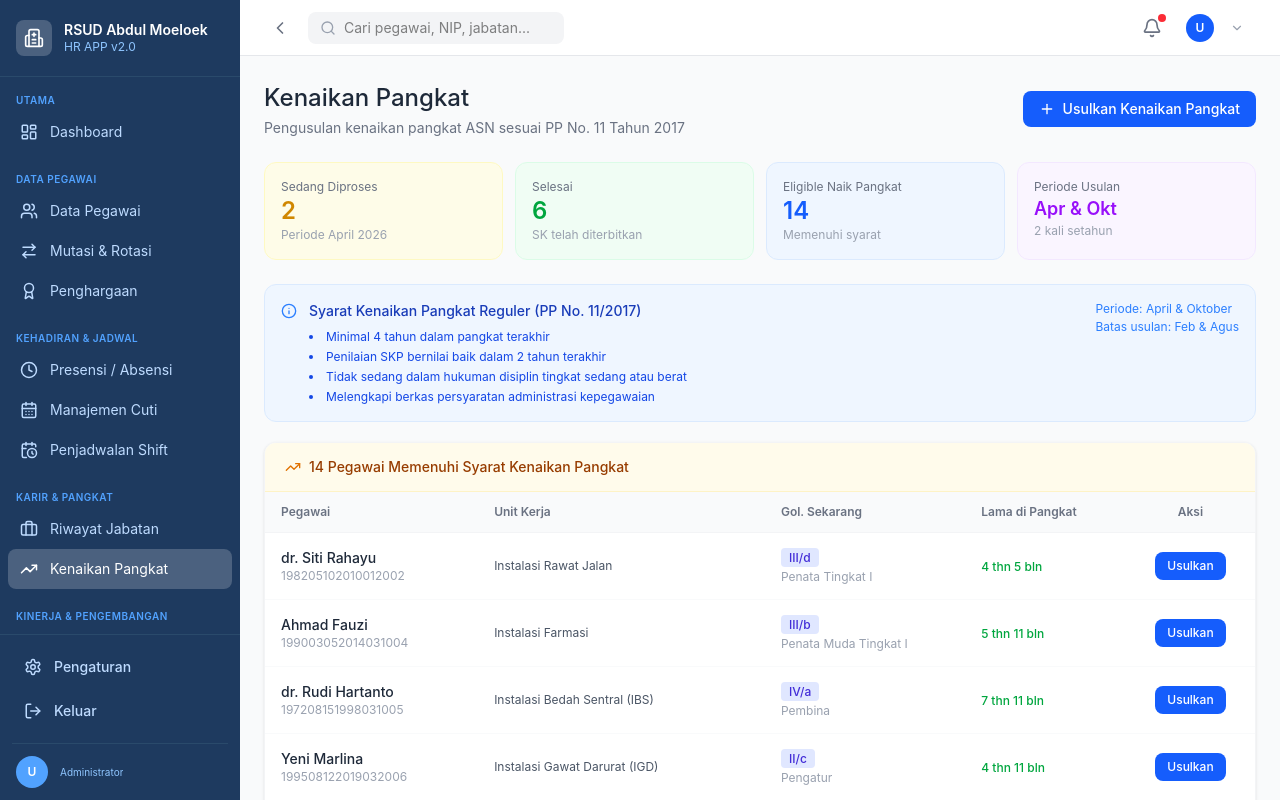
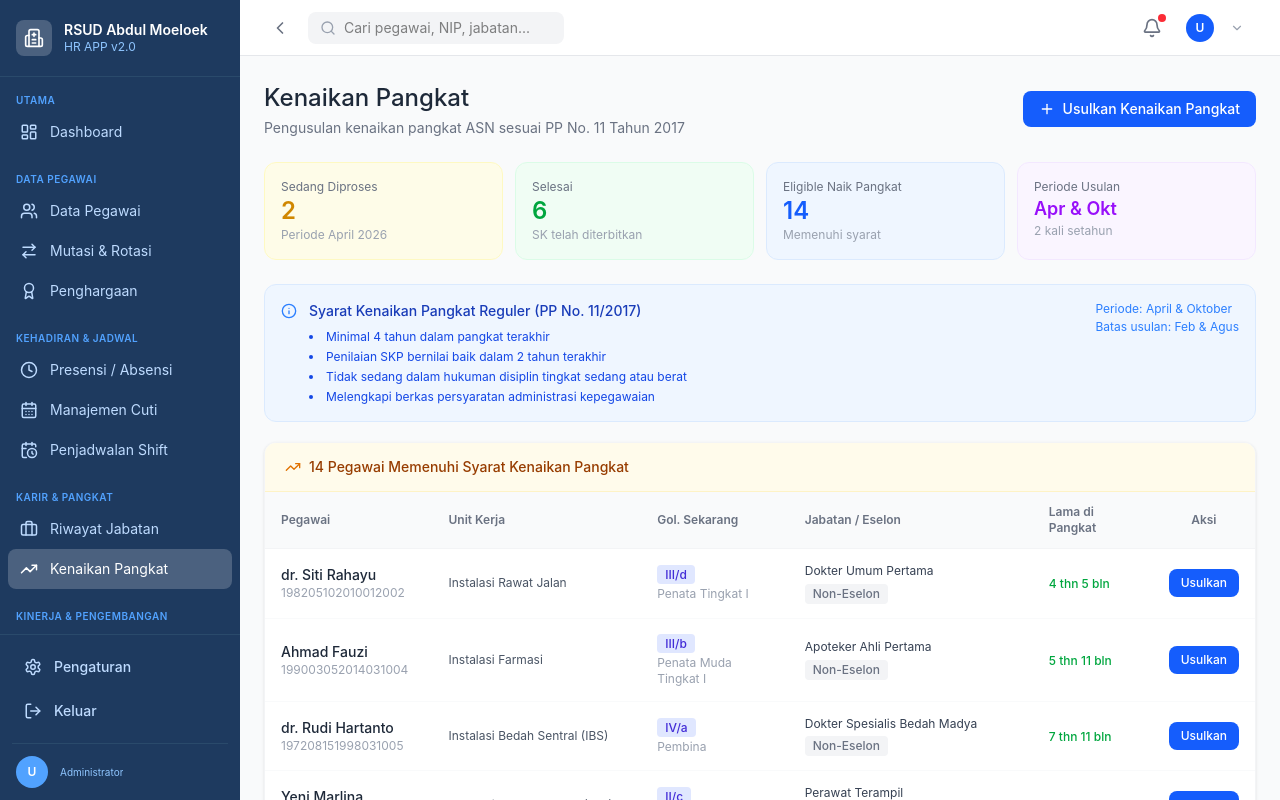
Before and after one commit to pipi2303/Kepegawaian, a React (Vite) app: page /kenaikan-pangkat in a window 1280 px wide. Built offline with nearby package versions, Linux system fonts and the light colour scheme; sample sign-in values are in the browser's storage.

Commit message:
Update files from Figma Make

```diff
--- a/src/app/data/mockData.ts
+++ b/src/app/data/mockData.ts
@@ -83,7 +83,7 @@ export const dataPegawai: Pegawai[] = [
     tanggalMasuk: '2006-04-01',
     batasPensiun: '2035-03-31',
     masaKerja: '19 Tahun 10 Bulan',
-    eselon: '-',
+    eselon: 'Non-Eselon',
   },
   {
     id: 'P002',
@@ -115,6 +115,7 @@ export const dataPegawai: Pegawai[] = [
     tanggalMasuk: '2010-01-01',
     batasPensiun: '2042-05-31',
     masaKerja: '16 Tahun 2 Bulan',
+    eselon: 'Non-Eselon',
   },
   {
     id: 'P003',
@@ -146,6 +147,7 @@ export const dataPegawai: Pegawai[] = [
     tanggalMasuk: '2012-01-01',
     batasPensiun: '2048-01-31',
     masaKerja: '14 Tahun 2 Bulan',
+    eselon: 'Non-Eselon',
   },
   {
     id: 'P004',
@@ -176,6 +178,7 @@ export const dataPegawai: Pegawai[] = [
     tanggalMasuk: '2014-03-01',
     batasPensiun: '2050-03-31',
     masaKerja: '12 Tahun 0 Bulan',
+    eselon: 'Non-Eselon',
   },
   {
     id: 'P005',
@@ -207,7 +210,7 @@ export const dataPegawai: Pegawai[] = [
     tanggalMasuk: '1998-03-01',
     batasPensiun: '2032-08-31',
     masaKerja: '27 Tahun 11 Bulan',
-    eselon: '-',
+    eselon: 'Non-Eselon',
   },
   {
     id: 'P006',
@@ -238,6 +241,7 @@ export const dataPegawai: Pegawai[] = [
     tanggalMasuk: '2019-03-01',
     batasPensiun: '2055-08-31',
     masaKerja: '7 Tahun 0 Bulan',
+    eselon: 'Non-Eselon',
   },
   {
     id: 'P007',
@@ -268,7 +272,7 @@ export const dataPegawai: Pegawai[] = [
     tanggalMasuk: '2001-03-01',
     batasPensiun: '2036-01-31',
     masaKerja: '25 Tahun 0 Bulan',
-    eselon: 'IV',
+    eselon: 'Eselon IV/a',
   },
   {
     id: 'P008',
@@ -299,6 +303,7 @@ export const dataPegawai: Pegawai[] = [
     tanggalMasuk: '2016-04-01',
     batasPensiun: '2052-06-30',
     masaKerja: '9 Tahun 11 Bulan',
+    eselon: 'Non-Eselon',
   },
   {
     id: 'P009',
@@ -329,6 +334,7 @@ export const dataPegawai: Pegawai[] = [
     tanggalMasuk: '2013-01-01',
     batasPensiun: '2050-01-31',
     masaKerja: '13 Tahun 2 Bulan',
+    eselon: 'Non-Eselon',
   },
   {
     id: 'P010',
@@ -359,6 +365,7 @@ export const dataPegawai: Pegawai[] = [
     tanggalMasuk: '2014-02-01',
     batasPensiun: '2048-07-31',
     masaKerja: '12 Tahun 1 Bulan',
+    eselon: 'Non-Eselon',
   },
   {
     id: 'P011',
@@ -390,6 +397,7 @@ export const dataPegawai: Pegawai[] = [
     tanggalMasuk: '1997-03-01',
     batasPensiun: '2031-09-30',
     masaKerja: '28 Tahun 11 Bulan',
+    eselon: 'Non-Eselon',
   },
   {
     id: 'P012',
@@ -420,6 +428,7 @@ export const dataPegawai: Pegawai[] = [
     tanggalMasuk: '2019-03-01',
     batasPensiun: '2054-04-30',
     masaKerja: '7 Tahun 0 Bulan',
+    eselon: 'Non-Eselon',
   },
   {
     id: 'P013',
@@ -450,6 +459,7 @@ export const dataPegawai: Pegawai[] = [
     tanggalMasuk: '2018-03-01',
     batasPensiun: '2051-01-31',
     masaKerja: '8 Tahun 0 Bulan',
+    eselon: 'Non-Eselon',
   },
   {
     id: 'P014',
@@ -480,6 +490,7 @@ export const dataPegawai: Pegawai[] = [
     tanggalMasuk: '2017-02-01',
     batasPensiun: '2052-02-28',
     masaKerja: '9 Tahun 1 Bulan',
+    eselon: 'Non-Eselon',
   },
   {
     id: 'P015',
@@ -510,6 +521,7 @@ export const dataPegawai: Pegawai[] = [
     tanggalMasuk: '2018-01-01',
     batasPensiun: '2053-08-31',
     masaKerja: '8 Tahun 2 Bulan',
+    eselon: 'Non-Eselon',
   },
   {
     id: 'P016',
@@ -539,7 +551,7 @@ export const dataPegawai: Pegawai[] = [
     tanggalMasuk: '1993-03-01',
     batasPensiun: '2029-05-31',
     masaKerja: '32 Tahun 11 Bulan',
-    eselon: 'II',
+    eselon: 'Eselon II/b',
   },
   {
     id: 'P017',
@@ -570,7 +582,7 @@ export const dataPegawai: Pegawai[] = [
     tanggalMasuk: '2012-03-01',
     batasPensiun: '2046-04-30',
     masaKerja: '14 Tahun 0 Bulan',
-    eselon: 'III',
+    eselon: 'Eselon III/a',
   },
   {
     id: 'P018',
@@ -601,6 +613,7 @@ export const dataPegawai: Pegawai[] = [
     tanggalMasuk: '2020-01-01',
     batasPensiun: '2055-07-31',
     masaKerja: '6 Tahun 2 Bulan',
+    eselon: 'Non-Eselon',
   },
   {
     id: 'P019',
@@ -631,7 +644,7 @@ export const dataPegawai: Pegawai[] = [
     tanggalMasuk: '2005-04-01',
     batasPensiun: '2043-01-31',
     masaKerja: '20 Tahun 11 Bulan',
-    eselon: 'III',
+    eselon: 'Eselon III/b',
   },
   {
     id: 'P020',
@@ -662,6 +675,7 @@ export const dataPegawai: Pegawai[] = [
     tanggalMasuk: '2016-04-01',
     batasPensiun: '2049-09-30',
     masaKerja: '9 Tahun 11 Bulan',
+    eselon: 'Non-Eselon',
   },
 ];
 
--- a/src/app/pages/KenaikanPangkat.tsx
+++ b/src/app/pages/KenaikanPangkat.tsx
@@ -219,6 +219,7 @@ export default function KenaikanPangkat() {
                   <th className="text-left px-4 py-3 text-xs font-semibold text-gray-500">Pegawai</th>
                   <th className="text-left px-4 py-3 text-xs font-semibold text-gray-500 hidden md:table-cell">Unit Kerja</th>
                   <th className="text-left px-4 py-3 text-xs font-semibold text-gray-500">Gol. Sekarang</th>
+                  <th className="text-left px-4 py-3 text-xs font-semibold text-gray-500 hidden lg:table-cell">Jabatan / Eselon</th>
                   <th className="text-left px-4 py-3 text-xs font-semibold text-gray-500 hidden lg:table-cell">Lama di Pangkat</th>
                   <th className="text-center px-4 py-3 text-xs font-semibold text-gray-500">Aksi</th>
                 </tr>
@@ -240,6 +241,18 @@ export default function KenaikanPangkat() {
                       <td className="px-4 py-3.5">
                         <span className="text-xs bg-indigo-100 text-indigo-700 px-2 py-0.5 rounded font-medium">{p.golongan}</span>
                         <p className="text-xs text-gray-400 mt-0.5">{p.pangkat}</p>
+                      </td>
+                      <td className="px-4 py-3.5 hidden lg:table-cell">
+                        {p.jabatan
+                          ? <p className="text-xs text-gray-700 leading-snug">{p.jabatan}</p>
+                          : <p className="text-xs text-gray-400 italic">—</p>}
+                        {p.eselon ? (
+                          <span className={`inline-block mt-1 text-xs px-2 py-0.5 rounded font-medium ${p.eselon === 'Non-Eselon' ? 'bg-gray-100 text-gray-500' : 'bg-purple-100 text-purple-700'}`}>
+                            {p.eselon}
+                          </span>
+                        ) : (
+                          <span className="inline-block mt-1 text-xs px-2 py-0.5 rounded bg-gray-100 text-gray-400">—</span>
+                        )}
                       </td>
                       <td className="px-4 py-3.5 hidden lg:table-cell">
                         <span className="text-xs font-medium text-green-600">{years} thn {months} bln</span>
@@ -291,9 +304,9 @@ export default function KenaikanPangkat() {
                 <th className="text-left px-4 py-3 text-xs font-semibold text-gray-500">Pegawai</th>
                 <th className="text-left px-4 py-3 text-xs font-semibold text-gray-500">Kenaikan Pangkat</th>
                 <th className="text-left px-4 py-3 text-xs font-semibold text-gray-500 hidden md:table-cell">Jenis KP</th>
-                <th className="text-left px-4 py-3 text-xs font-semibold text-gray-500 hidden xl:table-cell">Jabatan / Eselon</th>
+                <th className="text-left px-4 py-3 text-xs font-semibold text-gray-500 hidden lg:table-cell">Jabatan / Eselon</th>
                 <th className="text-center px-4 py-3 text-xs font-semibold text-gray-500">Periode</th>
-                <th className="text-left px-4 py-3 text-xs font-semibold text-gray-500 hidden lg:table-cell">No. SK</th>
+                <th className="text-left px-4 py-3 text-xs font-semibold text-gray-500 hidden xl:table-cell">No. SK</th>
                 <th className="text-center px-4 py-3 text-xs font-semibold text-gray-500">Status</th>
                 <th className="text-center px-4 py-3 text-xs font-semibold text-gray-500">Aksi</th>
               </tr>
@@ -319,18 +332,20 @@ export default function KenaikanPangkat() {
                       <p className="text-xs text-gray-500 mt-1">{k.pangkatLama} → {k.pangkatBaru}</p>
                     </td>
                     <td className="px-4 py-3.5 hidden md:table-cell text-xs text-gray-600">{k.jenisKenaikan}</td>
-                    <td className="px-4 py-3.5 hidden xl:table-cell">
+                    <td className="px-4 py-3.5 hidden lg:table-cell">
                       {k.jabatan
                         ? <p className="text-xs text-gray-700 leading-snug">{k.jabatan}</p>
                         : <p className="text-xs text-gray-400 italic">—</p>}
-                      {k.eselon && (
+                      {k.eselon ? (
                         <span className={`inline-block mt-1 text-xs px-2 py-0.5 rounded font-medium ${k.eselon === 'Non-Eselon' ? 'bg-gray-100 text-gray-500' : 'bg-purple-100 text-purple-700'}`}>
                           {k.eselon}
                         </span>
+                      ) : (
+                        <span className="inline-block mt-1 text-xs px-2 py-0.5 rounded bg-gray-100 text-gray-400">—</span>
                       )}
                     </td>
                     <td className="px-4 py-3.5 text-center text-xs text-gray-700 font-medium">{k.periodeUsulan}</td>
-                    <td className="px-4 py-3.5 hidden lg:table-cell text-xs text-gray-500">
+                    <td className="px-4 py-3.5 hidden xl:table-cell text-xs text-gray-500">
                       {k.nomorSK || (k.status === 'Proses' ? <span className="text-yellow-500">Belum diterbitkan</span> : '—')}
                     </td>
                     <td className="px-4 py-3.5 text-center">
```
